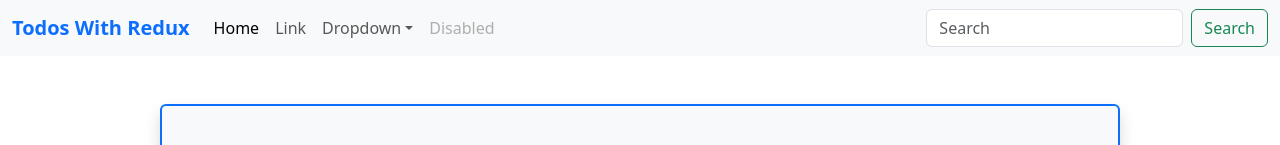
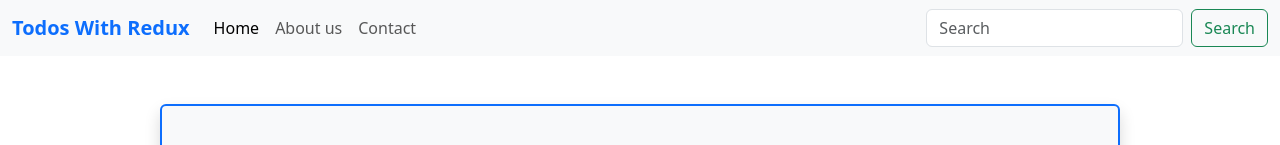
Before and after one commit to akashjadhav3348/toodos-with-redux, a React (Vite) app: page / in a window 1280 px wide. Shown: the top 145 px of the page. Built offline with nearby package versions, Linux system fonts and the light colour scheme.

Commit message:
nav Update

```diff
--- a/src/componants/Nav.jsx
+++ b/src/componants/Nav.jsx
@@ -15,21 +15,10 @@ const Nav = () => {
                                 <a className="nav-link active" aria-current="page" href="#">Home</a>
                             </li>
                             <li className="nav-item">
-                                <a className="nav-link" href="#">Link</a>
-                            </li>
-                            <li className="nav-item dropdown">
-                                <a className="nav-link dropdown-toggle" href="#" id="navbarDropdown" role="button" data-bs-toggle="dropdown" aria-expanded="false">
-                                    Dropdown
-                                </a>
-                                <ul className="dropdown-menu" aria-labelledby="navbarDropdown">
-                                    <li><a className="dropdown-item" href="#">Action</a></li>
-                                    <li><a className="dropdown-item" href="#">Another action</a></li>
-                                    <li><hr className="dropdown-divider" /></li>
-                                    <li><a className="dropdown-item" href="#">Something else here</a></li>
-                                </ul>
+                                <a className="nav-link" href="#">About us</a>
                             </li>
                             <li className="nav-item">
-                                <a className="nav-link disabled" href="#" tabindex="-1" aria-disabled="true">Disabled</a>
+                                <a className="nav-link" href="#" tabindex="-1" aria-disabled="true">Contact</a>
                             </li>
                         </ul>
                         <form className="d-flex">
```
